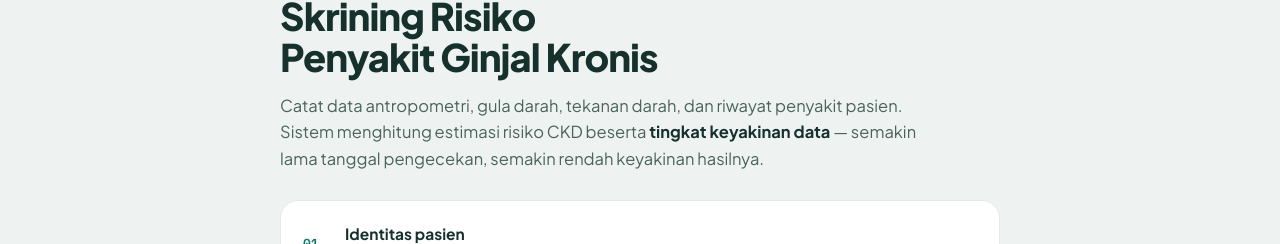
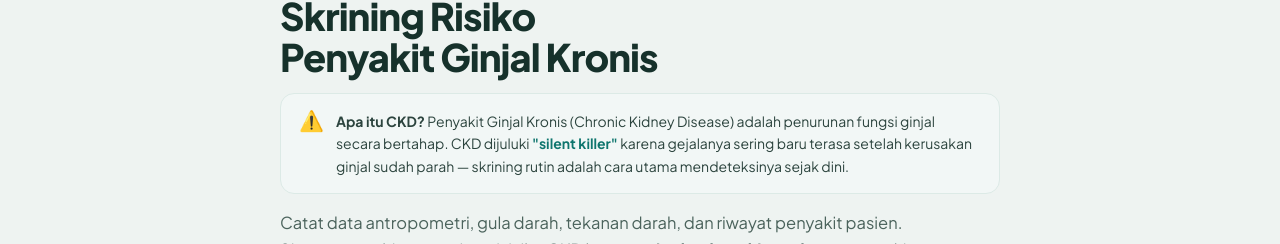
Before and after one commit to 390willgg/cekginjal, a React (Vite) app: page / in a window 1280 px wide. Shown: the part 146-390 px from the top of the page. Built offline with nearby package versions, Linux system fonts and the light colour scheme; no server answers.

Commit message:
fix: restore missing "Apa itu CKD?" info box on landing screen

```diff
--- a/src/components/Landing.module.css
+++ b/src/components/Landing.module.css
@@ -21,6 +21,33 @@
   font-weight: 800;
   letter-spacing: -0.025em;
   max-width: 15ch;
+}
+
+.infoBox {
+  margin-top: 16px;
+  background: #F2F7F6;
+  border: 1px solid #DCEAE6;
+  border-radius: 14px;
+  padding: 16px 18px;
+  display: flex;
+  gap: 12px;
+  align-items: flex-start;
+}
+
+.infoIcon {
+  font-size: 20px;
+  flex: none;
+  line-height: 1;
+}
+
+.infoText {
+  font-size: 14px;
+  line-height: 1.6;
+  color: #2C443E;
+}
+
+.infoStrong {
+  color: #0F766E;
 }
 
 .subtitle {
--- a/src/components/Landing.tsx
+++ b/src/components/Landing.tsx
@@ -48,6 +48,16 @@ export function Landing({
       <h1 className={styles.title}>
         Skrining Risiko Penyakit Ginjal Kronis
       </h1>
+      <div className={styles.infoBox}>
+        <div className={styles.infoIcon}>⚠️</div>
+        <div className={styles.infoText}>
+          <b>Apa itu CKD?</b> Penyakit Ginjal Kronis (Chronic Kidney Disease)
+          adalah penurunan fungsi ginjal secara bertahap. CKD dijuluki{" "}
+          <b className={styles.infoStrong}>"silent killer"</b> karena
+          gejalanya sering baru terasa setelah kerusakan ginjal sudah parah —
+          skrining rutin adalah cara utama mendeteksinya sejak dini.
+        </div>
+      </div>
       <p className={styles.subtitle}>
         Catat data antropometri, gula darah, tekanan darah, dan riwayat penyakit
         pasien. Sistem menghitung estimasi risiko CKD beserta{" "}
```
